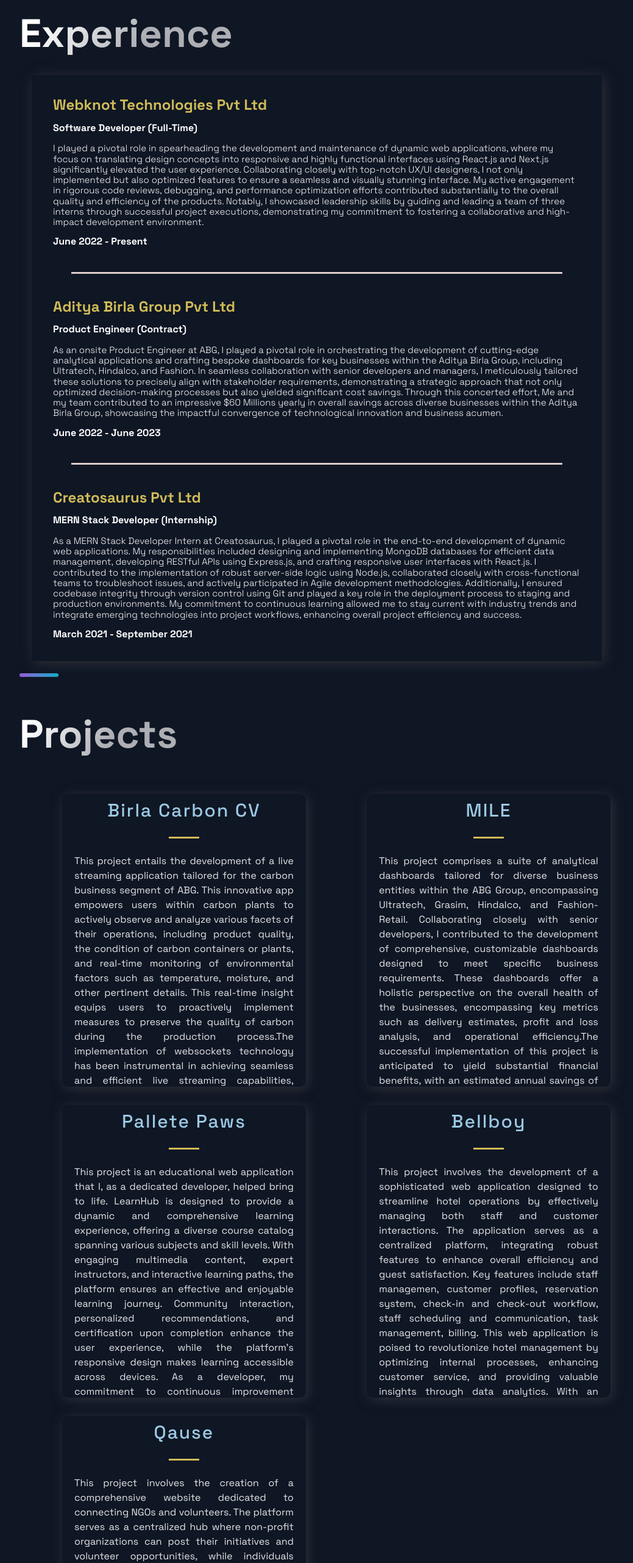
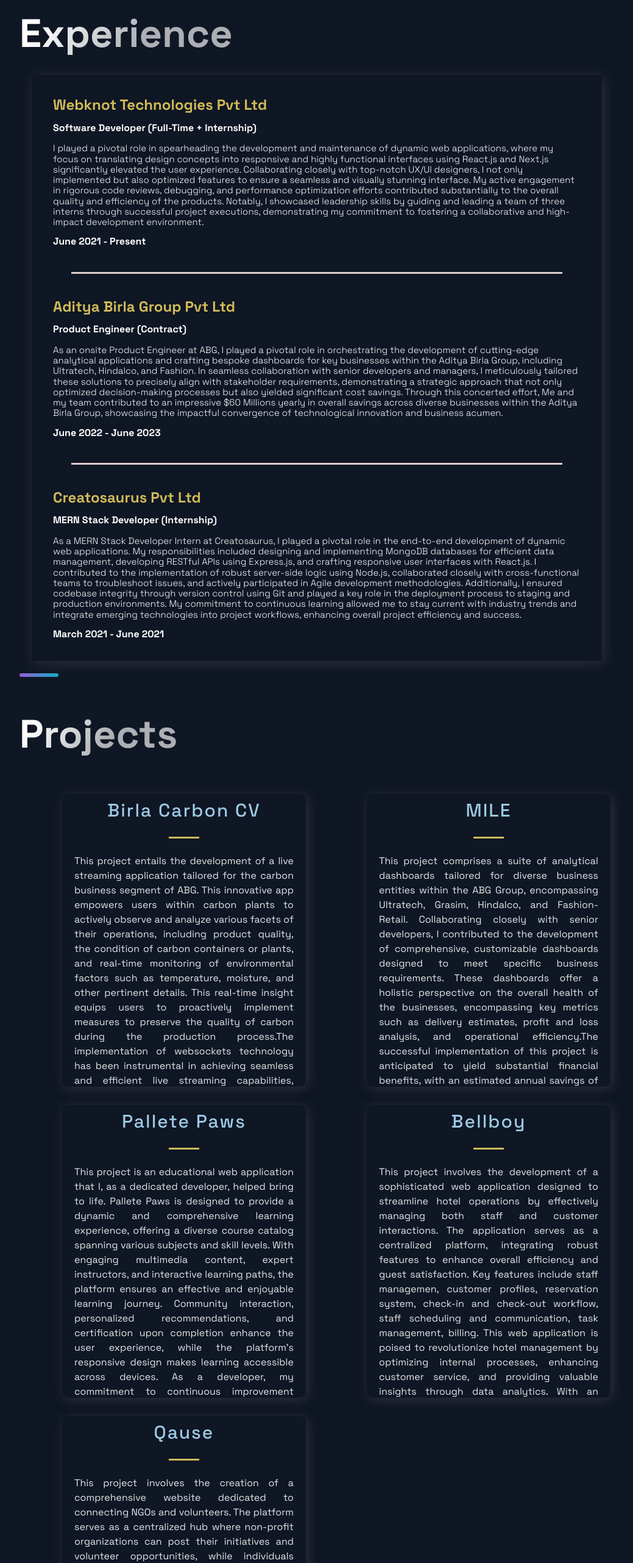
Before and after one commit to vaibhavvarunkar/Portfolio, a Next.js app: page / in a window 1280 px wide. Shown: the part 1945-4508 px from the top of the page at 61% size, without its empty margins (88-1127 px from the left). Built offline with nearby package versions, Linux system fonts and the light colour scheme.

Commit message:
changes made

```diff
--- a/src/components/Experience/Experience.js
+++ b/src/components/Experience/Experience.js
@@ -7,9 +7,9 @@
 
         {
             id: "1",
-            title: "Software Developer (Full-Time) ",
+            title: "Software Developer (Full-Time + Internship) ",
             company: "Webknot Technologies Pvt Ltd",
-            date: "June 2022 - Present",
+            date: "June 2021 - Present",
             desc: "I played a pivotal role in spearheading the development and maintenance of dynamic web applications, where my focus on translating design concepts into responsive and highly functional interfaces using React.js and Next.js significantly elevated the user experience. Collaborating closely with top-notch UX/UI designers, I not only implemented but also optimized features to ensure a seamless and visually stunning interface. My active engagement in rigorous code reviews, debugging, and performance optimization efforts contributed substantially to the overall quality and efficiency of the products. Notably, I showcased leadership skills by guiding and leading a team of three interns through successful project executions, demonstrating my commitment to fostering a collaborative and high-impact development environment.",
         },
         {
@@ -23,7 +23,7 @@
         id: "3",
         title: "MERN Stack Developer (Internship)",
         company: "Creatosaurus Pvt Ltd",
-        date: "March 2021 - September 2021",
+        date: "March 2021 - June 2021",
         desc: "As a MERN Stack Developer Intern at Creatosaurus, I played a pivotal role in the end-to-end development of dynamic web applications. My responsibilities included designing and implementing MongoDB databases for efficient data management, developing RESTful APIs using Express.js, and crafting responsive user interfaces with React.js. I contributed to the implementation of robust server-side logic using Node.js, collaborated closely with cross-functional teams to troubleshoot issues, and actively participated in Agile development methodologies. Additionally, I ensured codebase integrity through version control using Git and played a key role in the deployment process to staging and production environments. My commitment to continuous learning allowed me to stay current with industry trends and integrate emerging technologies into project workflows, enhancing overall project efficiency and success.",
         }
 
--- a/src/constants/constants.js
+++ b/src/constants/constants.js
@@ -19,7 +19,7 @@
   },
   {
     title: 'Pallete Paws',
-    description: "This project is an educational web application that I, as a dedicated developer, helped bring to life. LearnHub is designed to provide a dynamic and comprehensive learning experience, offering a diverse course catalog spanning various subjects and skill levels. With engaging multimedia content, expert instructors, and interactive learning paths, the platform ensures an effective and enjoyable learning journey. Community interaction, personalized recommendations, and certification upon completion enhance the user experience, while the platform's responsive design makes learning accessible across devices. As a developer, my commitment to continuous improvement ensures LearnHub remains at the forefront of online education, where knowledge seamlessly meets innovation..",
+    description: "This project is an educational web application that I, as a dedicated developer, helped bring to life. Pallete Paws is designed to provide a dynamic and comprehensive learning experience, offering a diverse course catalog spanning various subjects and skill levels. With engaging multimedia content, expert instructors, and interactive learning paths, the platform ensures an effective and enjoyable learning journey. Community interaction, personalized recommendations, and certification upon completion enhance the user experience, while the platform's responsive design makes learning accessible across devices. As a developer, my commitment to continuous improvement ensures LearnHub remains at the forefront of online education, where knowledge seamlessly meets innovation..",
     image: '/images/AISS.jpg',
     tags: ["React", "Material UI", "Redux-Thunk", "TypeScript", "Styled Components"],
     source: 'https://gracious-bhabha-8eb005.netlify.app/',
```
